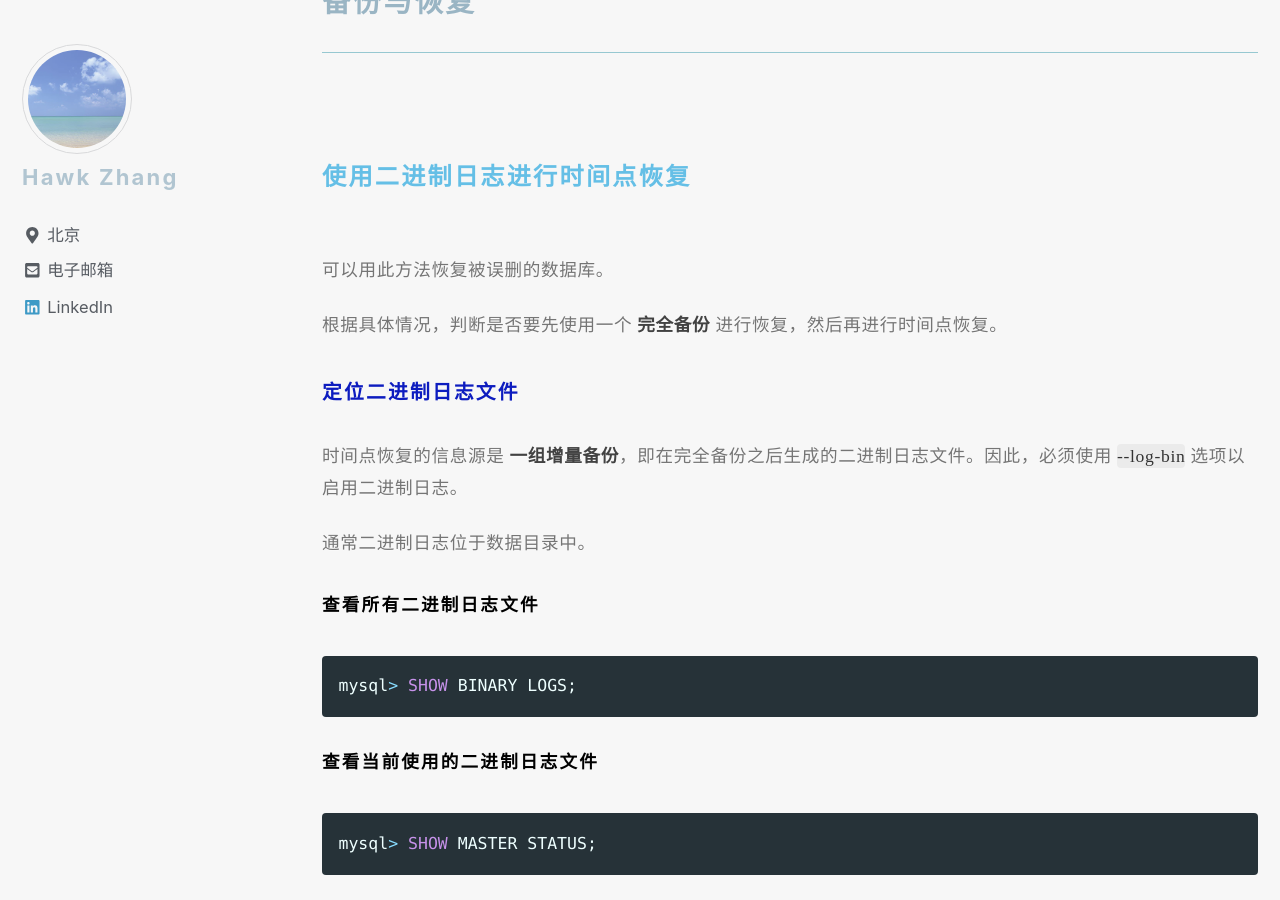
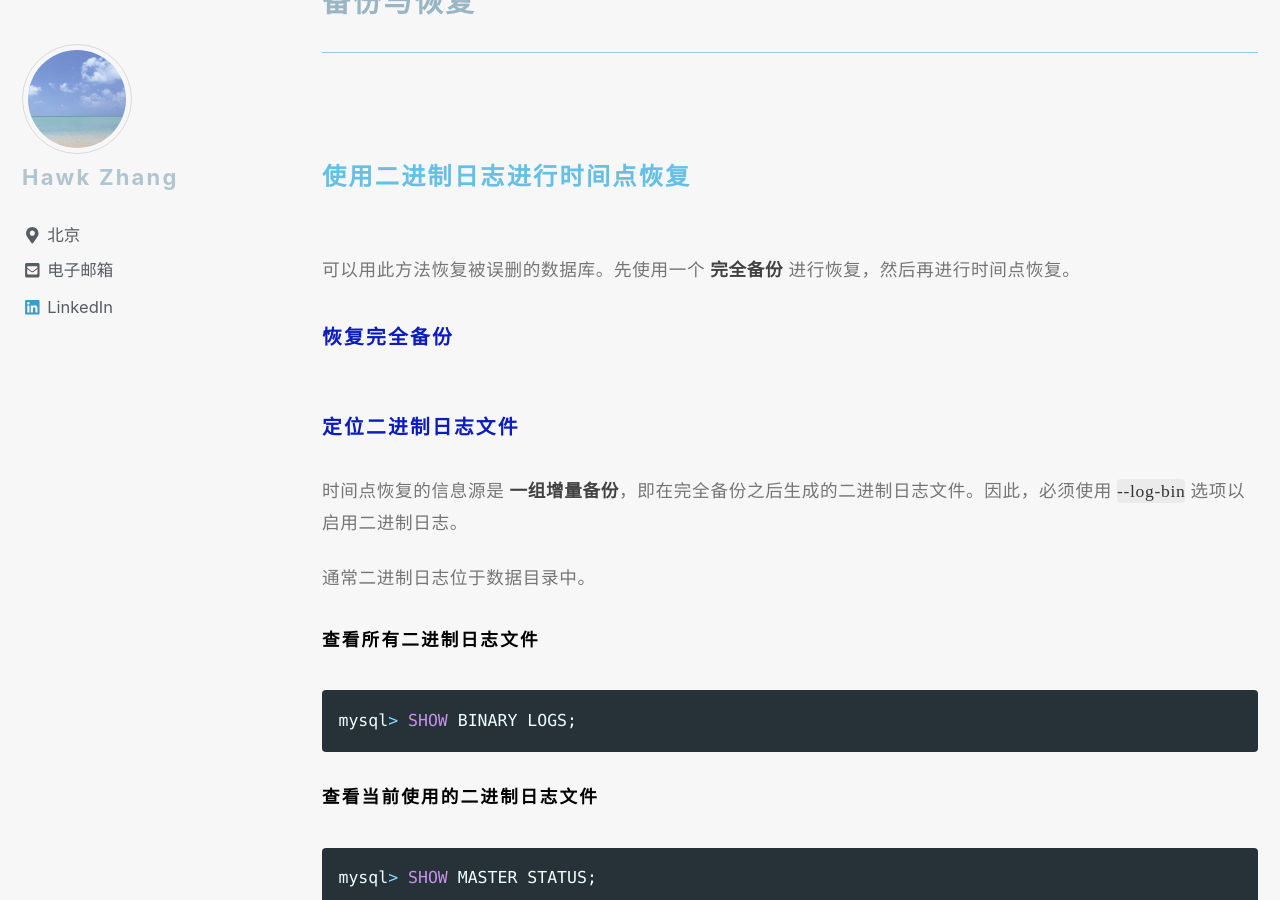
Before and after one commit to narru888/linotes_note, a Jekyll site: the page built from _posts/devop/2017-05-01-troubleshooting.md, in a window 1280 px wide and 900 px high, scrolled down 7502 px. Built offline with Jekyll 4.4.1, drawn with Linux system fonts in a browser that asks for light colours; nearby versions of some CDN libraries; a script that is not in the unit is left out.

Commit message:
update on 2018-08-24 10:00:01 CST

```diff
--- a/_posts/devop/2017-05-01-troubleshooting.md
+++ b/_posts/devop/2017-05-01-troubleshooting.md
@@ -248,9 +248,12 @@ $ sudo nginx -s reload
 
 #### 使用二进制日志进行时间点恢复
 
-可以用此方法恢复被误删的数据库。
+可以用此方法恢复被误删的数据库。先使用一个 **完全备份** 进行恢复，然后再进行时间点恢复。
 
-根据具体情况，判断是否要先使用一个 **完全备份** 进行恢复，然后再进行时间点恢复。
+
+##### 恢复完全备份
+
+
 
 
 ##### 定位二进制日志文件
```
